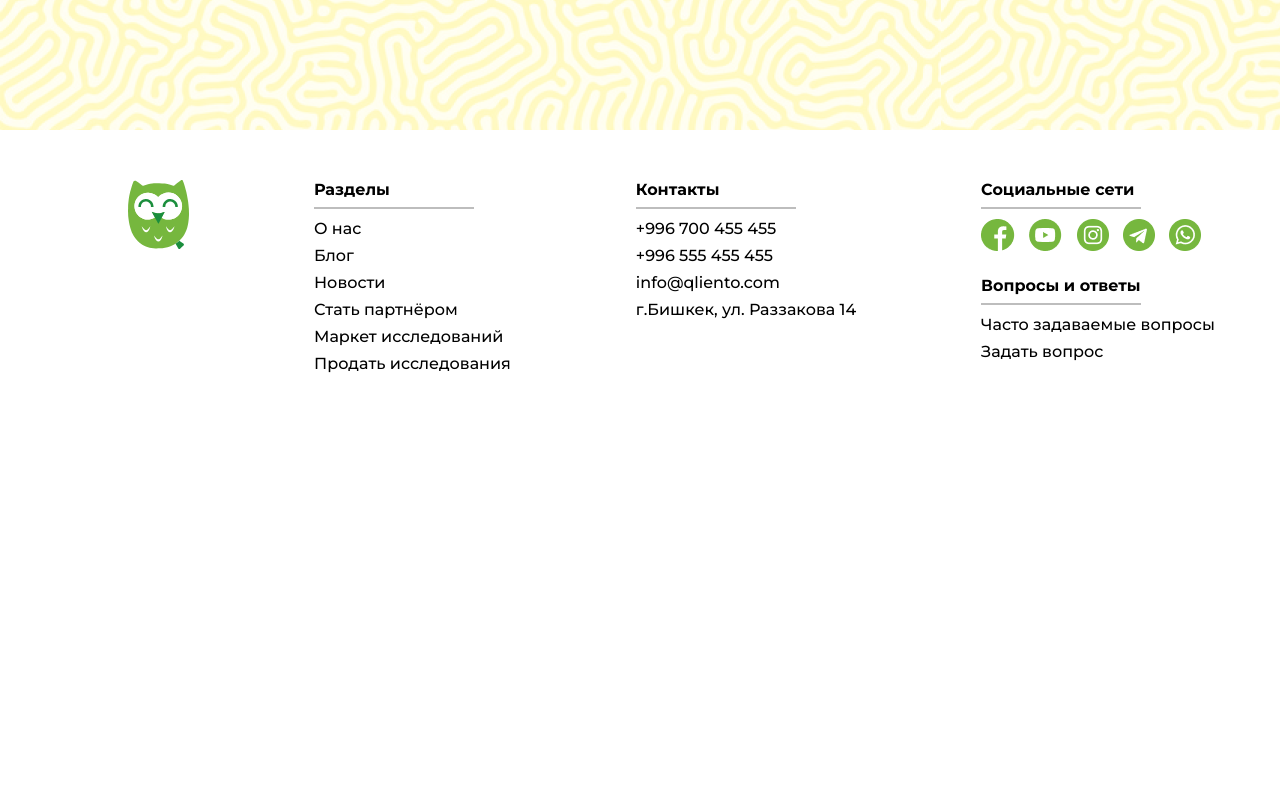
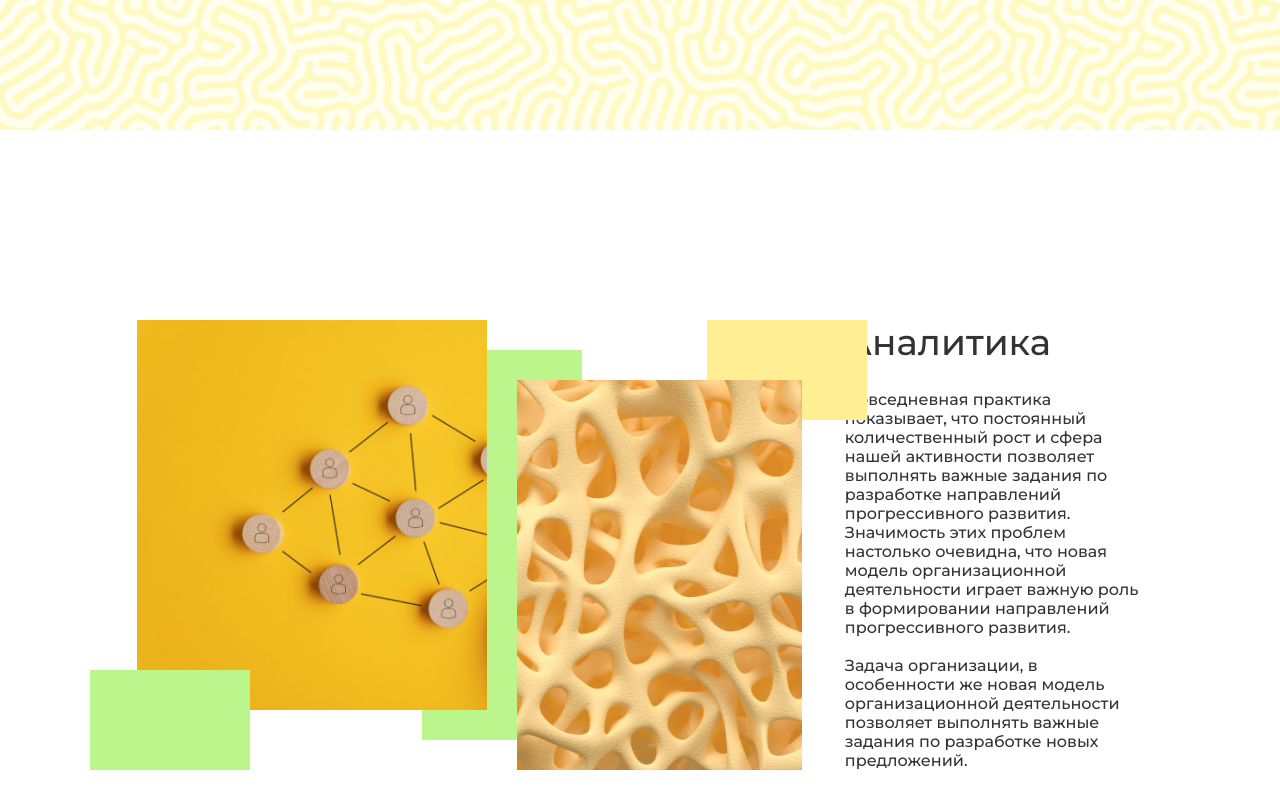
Before and after one commit to Qliento/Frontend, a React (Create React App) app: page / in a window 1280 px wide. Shown: the part 2980-3780 px from the top of the page. Before the commit the page ends 3361 px from the top, so only its background shows below. Built offline with nearby package versions, Linux system fonts and the light colour scheme.

Commit message:
add block analytic

```diff
--- /dev/null
+++ b/src/components/home/analytics/analytics.module.css
@@ -0,0 +1,41 @@
+.analytic {
+  width: 80%;
+  height: 450px;
+  display: flex;
+  flex-direction: row;
+  justify-content: space-between;
+
+}
+.blockAnalytic{
+    width: 100%;
+    height: 830px;
+    display: flex;
+    flex-direction: column;
+    justify-content: center;
+    align-items: center;
+}
+.blockImg {
+  width: auto;
+  height: 100%;
+  position: relative;
+}
+.images {
+  position: absolute;
+  left: -38px;
+}
+.title {
+  font-size: 36px;
+  color: #333333;
+}
+.description {
+  font-size: 16px;
+  color: #333333;
+}
+.content{
+    height: 100%;
+    width: 30%;
+    display: flex;
+    flex-direction: column;
+    justify-content: space-between;
+
+}
--- /dev/null
+++ b/src/components/home/analytics/analytics.tsx
@@ -0,0 +1,32 @@
+import React from "react";
+import classes from "./analytics.module.css";
+import image from "./img/img.png";
+
+const Analytics = () => {
+  return (
+      <div className={classes.blockAnalytic}>
+ <div className={classes.analytic}>
+      <div className={classes.blockImg}>
+        <img alt="img" src={image} className={classes.images} />
+      </div>
+      <div className={classes.content}>
+        <span className={classes.title}>Аналитика</span>
+        <span className={classes.description}>
+          Повседневная практика показывает, что постоянный количественный рост и
+          сфера нашей активности позволяет выполнять важные задания по
+          разработке направлений прогрессивного развития. Значимость этих
+          проблем настолько очевидна, что новая модель организационной
+          деятельности играет важную роль в формировании направлений
+          прогрессивного развития.
+          <br/><br/>
+          Задача организации, в особенности же новая
+          модель организационной деятельности позволяет выполнять важные задания
+          по разработке новых предложений.
+        </span>
+      </div>
+    </div>
+      </div>
+
+  );
+};
+export default Analytics;
--- a/src/components/home/home.tsx
+++ b/src/components/home/home.tsx
@@ -4,6 +4,7 @@ import Tabs from "./tabs/tabs";
 import Order from "./order/order";
 import AboutUs from "./aboutUs/aboutUs"
 import News from "./news/news"
+import Analytics from "./analytics/analytics"
 
 const Home = () => {
   return (
@@ -13,6 +14,7 @@ const Home = () => {
       <Order />
       <AboutUs/>
       <News/>
+      <Analytics/>
     </>
   );
 };
```
Also changed, not shown: src/components/home/banner/banner.tsx (+14 -15 lines), src/components/home/analytics/img/img.png (added).
